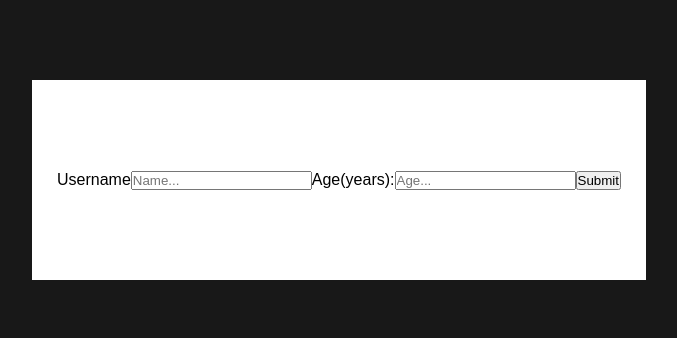
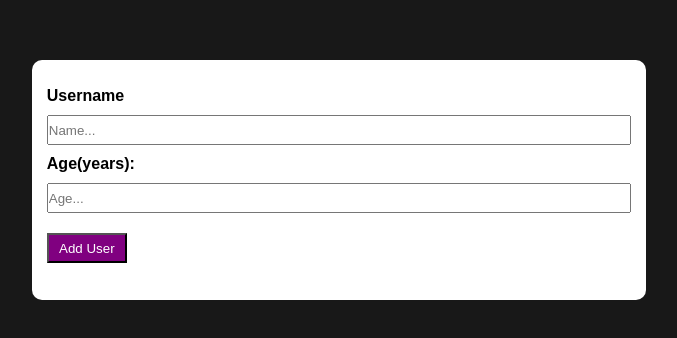
Before and after one commit to VinaySehwag14/basic-react-form, a React (Create React App) app: page / in a window 1280 px wide. Shown: the part 220-558 px from the top of the page, without its empty margins (301-978 px from the left). Built offline with nearby package versions, Linux system fonts and the light colour scheme.

Commit message:
Main box DONE

```diff
--- a/src/Components/main/Main.jsx
+++ b/src/Components/main/Main.jsx
@@ -5,10 +5,17 @@ const Main = () => {
     <div className="main">
       <form>
         <label htmlFor="username">Username</label>
-        <input type="text" id="username" placeholder="Name..." />
+        <input
+          className="input"
+          type="text"
+          id="username"
+          placeholder="Name..."
+        />
         <label htmlFor="age">Age(years):</label>
-        <input type="text" id="age" placeholder="Age..." />
-        <input type="submit" value="Submit" />
+        <input className="input" type="text" id="age" placeholder="Age..." />
+        <button type="submit" value="Submit">
+          Add User
+        </button>
       </form>
     </div>
   );
--- a/src/Components/main/main.css
+++ b/src/Components/main/main.css
@@ -1,8 +1,31 @@
 .main {
   background-color: #fff;
-  height: 25vh;
+  height: 30vh;
   width: 48vw;
   display: flex;
   justify-content: center;
   align-items: center;
+  padding: 15px;
+  border-radius: 10px;
 }
+
+.input {
+  width: 100%;
+  margin-top: 10px;
+  height: 30px;
+  margin-bottom: 10px;
+}
+
+label {
+  font-weight: 700;
+}
+
+button {
+  width: 80px;
+  height: 30px;
+  margin-top: 10px;
+  margin-bottom: 10px;
+  background-color: purple;
+  outline: none;
+  color: white;
+}
```
